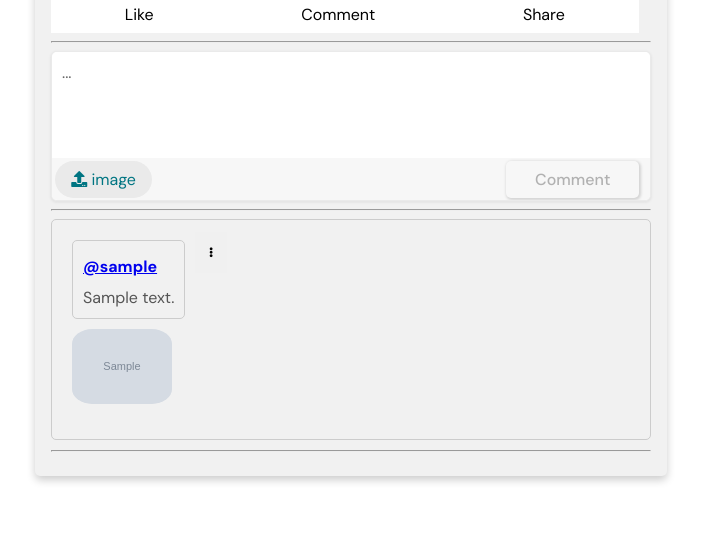
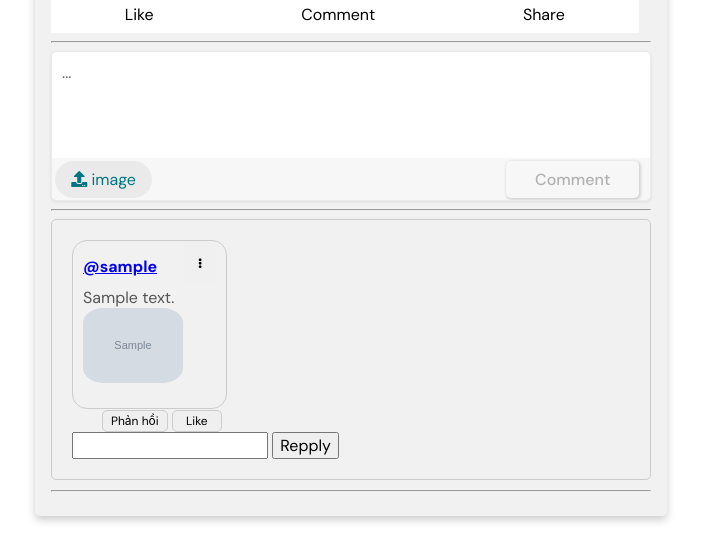
Before and after one commit to hodat2608/vantablcty, a Django app: page /post_comment_section/1/ in a window 1280 px wide. Shown: the part 771-1315 px from the top of the page, without its empty margins (289-990 px from the left). Before the commit the page ends 1254 px from the top, so only its background shows below. Run offline with Django 4.2, Linux system fonts and the light colour scheme; a user stored in the database is signed in; tables that the repository leaves empty hold one stand-in row (values such as "Sample post"); grey boxes marked "Sample" are stand-in pictures.

Commit message:
DONE wk at home

```diff
--- a/static/js/script.js
+++ b/static/js/script.js
@@ -2,6 +2,12 @@ function toggleCreatePostForm(event) {
     event.preventDefault();
     var formDiv = document.getElementById("create-post-form");
     formDiv.style.display = formDiv.style.display === "none" ? "block" : "none";
+}
+
+function toggleCreatePostForm(event) {
+  event.preventDefault();
+  var formDiv = document.getElementById("repply-form");
+  formDiv.style.display = formDiv.style.display === "none" ? "block" : "none";
 }
 
 document.addEventListener("DOMContentLoaded", function() {
--- a/templates/styles.html
+++ b/templates/styles.html
@@ -252,9 +252,9 @@ ul {
 }
 .comment-card1 {
   border: 1px solid #ccc;
-  border-radius: 5px;
+  border-radius: 15px;
   padding: 10px;
-  margin-bottom: 10px;
+  margin:0;
   width: auto;
   max-width: 100%;
   display: inline-block;
@@ -449,5 +449,29 @@ ul {
 .dua_len_ngang_hang_va_dieu_chinh_khoang_cach > div:last-child {
   margin-right: 0;
 }
-   </style>
+
+.comment-cad-repply {
+  border: 1px solid #ccc;
+  border-radius: 15px;
+  padding: 10px;
+  margin-bottom: 0;
+  margin-left: 30px  ;
+}
+
+.mode-font-rep{
+    border: 1px solid #ccc;
+    border-radius: 5px;
+    padding: 2px 8px 2px 8px;
+    margin-left: 30px  ;
+    font-size: 12px;
+}
+.mode-font-like{
+  border: 1px solid #ccc;
+  border-radius: 5px;
+  padding: 2px 13px 2px 13px;
+  margin-left: 0 ;
+  font-size: 12px;
+}
+
+  </style>
 </head>
--- a/vantablack/admin.py
+++ b/vantablack/admin.py
@@ -1,6 +1,7 @@
 from django.contrib import admin
-from .models import PostViews, CommentViews, ProfileUser
+from .models import PostViews, CommentViews, ProfileUser,Repply_commentviews
 
 admin.site.register(PostViews)
 admin.site.register(CommentViews)
 admin.site.register(ProfileUser)
+admin.site.register(Repply_commentviews)
--- a/vantablack/models.py
+++ b/vantablack/models.py
@@ -46,7 +46,7 @@ class CommentViews(models.Model):
         ordering = ['-updated', '-created']
 
     def __str__(self):
-        return self.comment_user.username
+        return f'{self.comment_user} comment at post: {self.post_comment}'
 
 #repply for comment?
 class Repply_commentviews(models.Model):
@@ -61,7 +61,7 @@ class Repply_commentviews(models.Model):
         ordering = ['-created']
 
     def __str__(self):
-        return self.rep_message
+        return f'{self.user_rep} rep comment of {self.rep_commentviews}'
 
 
 
--- a/vantablack/templates/vantablack_html/post_&_comment_section.html
+++ b/vantablack/templates/vantablack_html/post_&_comment_section.html
@@ -51,7 +51,7 @@
         <hr>
 
         <div class="widget-post1" aria-labelledby="post-header-title">
-            <form action="{% url 'send_comment' post_comment_section_id.id %}" method="post" enctype="multipart/form-data" class="widget-post1__form" aria-label="post widget">
+            <form action="{% url 'send_comment' 0 %}" id="send-comment" data-send-id="{{ post_comment_section_id.id }}" method="post" enctype="multipart/form-data" class="widget-post1__form" aria-label="post widget">
                 {% csrf_token %}
                 <div class="widget-post__content">
                     <label for="post-content" class="sr-only">Share</label>
@@ -82,8 +82,10 @@
             <!-- comment section -->
             {% for comment in post_comment_section_id.commentviews_set.all %}
             <div class="hello">
+                <div>
+                    <div class="comment-card1">
                         <div class="dua_len_ngang_hang_va_dieu_chinh_khoang_cach">
-                    <div class="comment-card1">
+                            <div>
                                 <h5><a href=" {% url 'post_profile' comment.comment_user_id %}">@{{comment.comment_user }}</a></h5>
                                 <small>{{ comment.message }}</small>
                             </div>
@@ -104,6 +106,32 @@
                             {% endif %}
                         </div>
                     </div>
+                    <div>
+                        <div>
+                            <button class="mode-font-rep" onclick="toggleCreatePostForm(event)">Phản hồi</button>
+                            <button class="mode-font-like">Like</button>
+                        </div>
+                    </div>
+                </div>
+                <div>
+                    <form action="{% url 'repply_comment' comment.id %}" method="post" id="repply-form" style="display: block;">
+                        {% csrf_token %}
+                            <td><input type="text" name="rep_message" ></td>
+                            <td><input type="file" name="rep_mess_image" id="id_last_name"></td>
+                            <td><input type="submit" value="Repply"></td>
+                    </form>
+                </div>
+                <div>
+                    {% if comment.repply_commentviews_set.all %}
+                        {% for rep_comment in comment.repply_commentviews_set.all %}
+                            <div class="comment-cad-repply">
+                                    <a>@{{ rep_comment.user_rep.username }}</a><br>
+                                    <a>{{ rep_comment.rep_message }}</a>
+                            </div>
+                        {% endfor %}
+                    {% endif %}
+                </div>
+            </div>
             <br>
             {% endfor %}
         </div>
@@ -119,4 +147,48 @@
 
 </div>
 
+<script src="https://code.jquery.com/jquery-3.5.1.js"
+integrity="sha256-QWo7LDvxbWT2tbbQ97B53yJnYU3WhH/C8ycbRAkjPDc="
+  crossorigin="anonymous"></script>
+<script>
+var scrollPosition = localStorage.getItem("scrollPosition");
+    if (scrollPosition) {
+        $(window).scrollTop(scrollPosition);
+        localStorage.removeItem("scrollPosition");
+    }
+$(document).on('submit', '#send-comment', function(e) {
+    e.preventDefault();
+    var form = $(this);
+    var sendcommentId = form.data('send-id');
+    var message = $("#commentbox").val();
+    var massageImage = $("#upload-image").prop('files')[0];
+    var formData = new FormData();
+    formData.append('message', message);
+    formData.append('massage_image', massageImage);
+    formData.append('csrfmiddlewaretoken', $('input[name=csrfmiddlewaretoken]').val());
+    $.ajax({
+        type: 'POST',
+        url: '/send_comment/' + sendcommentId + '/',
+        data: formData,
+        processData: false,
+        contentType: false,
+        success: function() {
+            $("#comment-section").append("<p>" + message + "</p>");
+            form.trigger("reset");
+            var scrollPosition = $(window).scrollTop();
+                localStorage.setItem("scrollPosition", scrollPosition);
+            setTimeout(function() {
+                location.reload();
+            }, 50);
+        }
+    });
+});
+
+function toggleCreatePostForm(event) {
+  event.preventDefault();
+  var formDiv = document.getElementById("repply-form");
+  formDiv.style.display = formDiv.style.display === "none" ? "block" : "none";
+}
+</script>
+
 {% endblock content %}
--- a/vantablack/urls.py
+++ b/vantablack/urls.py
@@ -20,7 +20,9 @@ urlpatterns = [
     path('post_comment_section/<str:pk>/', views.post_comment_section, name = 'post_comment_section'),
     path('post_like_post_comment_section/<str:pk>/', views.post_like_post_comment_section, name = 'post_like_post_comment_section'),
 
-     path('send_comment/<str:pk>/', views.send_comment, name = 'send_comment'),
+    path('send_comment/<str:pk>/', views.send_comment, name = 'send_comment'),
+
+    path('repply_comment/<str:pk>/', views.repply_comment, name = 'repply_comment'),
 
     path('search_user/', views.search_user, name = 'search_user'),
 
--- a/vantablack/views.py
+++ b/vantablack/views.py
@@ -2,9 +2,9 @@ from django.shortcuts import render
 
 from django.shortcuts import render
 from django.http import HttpResponse
-from .models import PostViews, CommentViews , User, ProfileUser
+from .models import PostViews, CommentViews , User, ProfileUser,Repply_commentviews
 from django.shortcuts import get_object_or_404, render
-from .forms import user_post_form,user_send_comment_form
+from .forms import user_post_form,user_send_comment_form,repply_comment_form
 from django.shortcuts import redirect
 from django.shortcuts import render
 from django.shortcuts import get_object_or_404, render
@@ -87,7 +87,7 @@ def create_post(request):
             return redirect('homepage')
     else:
         form = user_post_form()
-    return render(request, 'vantablack_html/create_post.html', {'form': form})
+    return render(request, 'homepage.html', {'form': form})
 
 @login_required(login_url='user_login')
 def del_post(request,pk):
@@ -136,6 +136,22 @@ def del_comment(request,pk):
     del_comment_of_post = del_comment_id.post_comment_id
     return redirect('post_comment_section',del_comment_of_post)
 
+def repply_comment(request,pk):
+    comment_id = CommentViews.objects.get(pk=pk)
+    comment_id_of_post = comment_id.post_comment_id
+    # repply_for_comment = get_object_or_404(Repply_commentviews,rep_commentviews_id=pk)
+    if request.method == 'POST':
+        form = repply_comment_form(request.POST, request.FILES)
+        if form.is_valid():
+            rep_message = form.cleaned_data['rep_message']
+            rep_mess_image = request.FILES.get('rep_mess_image')
+            repply_all = Repply_commentviews.objects.create(user_rep=request.user,rep_commentviews=comment_id,rep_message=rep_message,rep_mess_image=rep_mess_image)
+            repply_all.save()
+            return redirect('post_comment_section',pk=comment_id_of_post)
+    else:
+        form = repply_comment_form()
+    return render(request, 'reddot_html/post_&_comment_section.html', {'form' : form},)
+
 
 def user_signup(request):
     if request.method == 'POST':
```
Also changed, not shown: vantablack/forms.py (+6 -1 lines), vantablack/templates/vantablack_html/profile_post.html (+28 -1 lines), media/images/358530708_588270973463765_5706511287880156399_n.jpg (added), media/images/358611638_268536485785233_8694290326056494590_n.jpg (added). Lines whose indentation alone changed are shown as unchanged.
